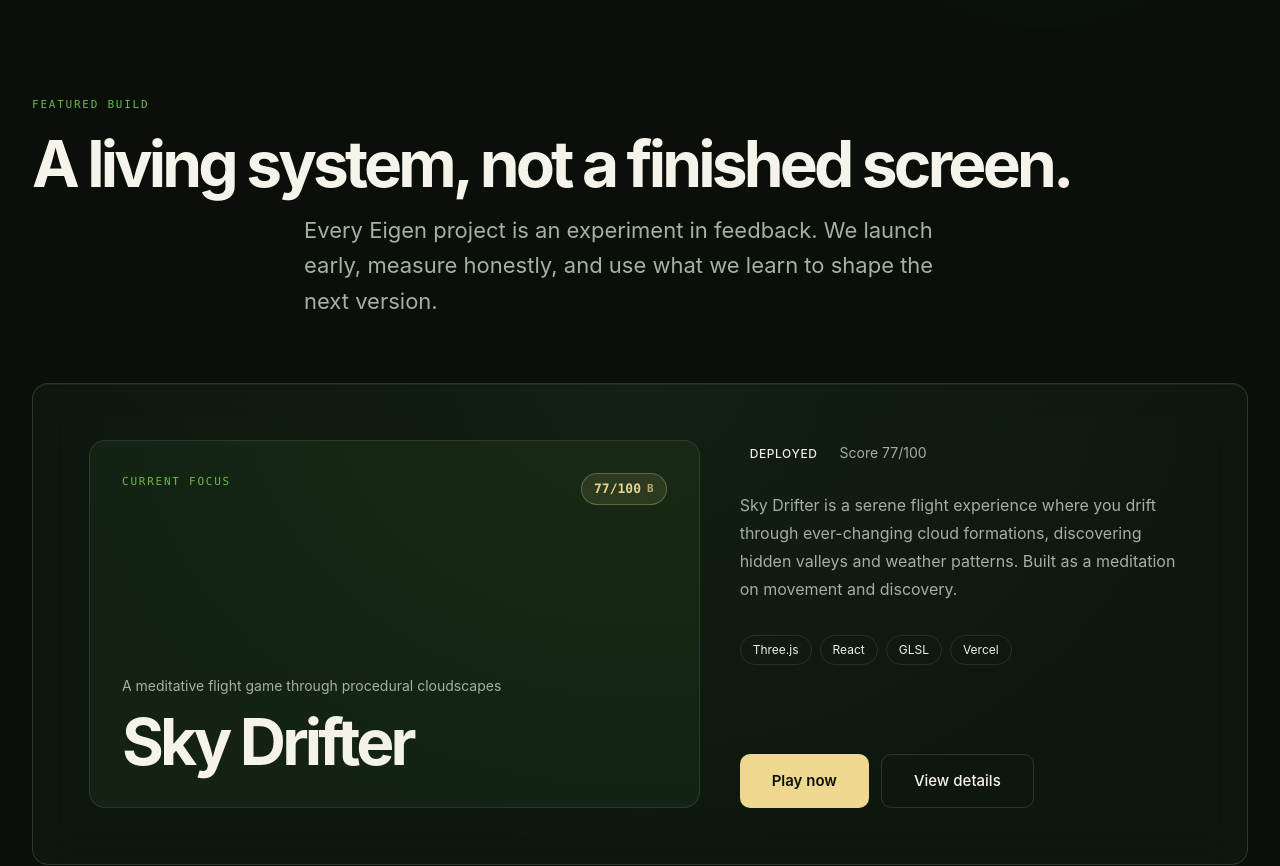
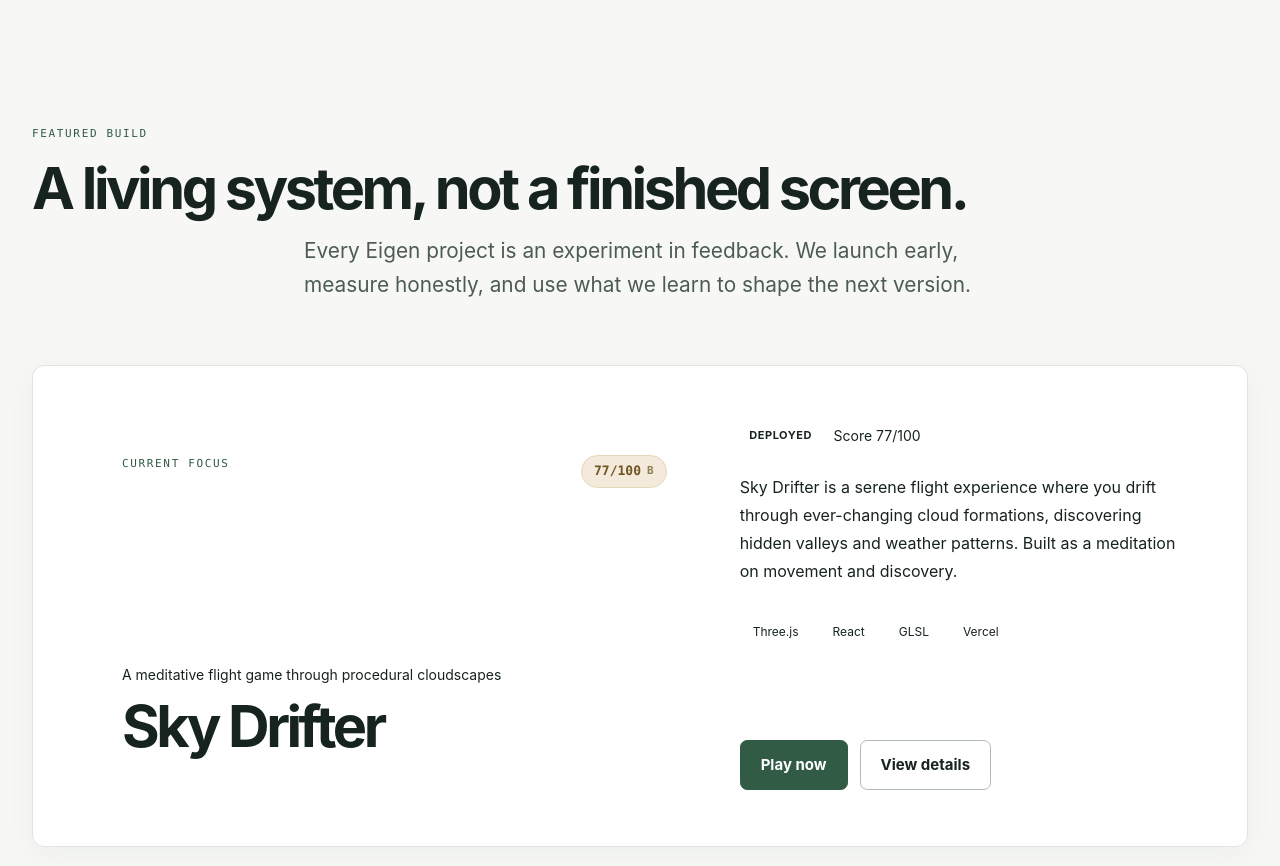
Before and after one commit to jordan-thirkle/ai-game-studio, a Next.js app: page / in a window 1280 px wide. Shown: the part 880-1746 px from the top of the page. Built offline with nearby package versions, Linux system fonts and the light colour scheme.

Commit message:
feat: add game lab workspace shell

```diff
--- a/src/app/globals.css
+++ b/src/app/globals.css
@@ -1,408 +1,72 @@
 @import "tailwindcss";
 
-/* ============================================
-   EIGEN STUDIO — THE LIVING SCOREBOARD
-   Design system: dark, cinematic, analytical
-   ============================================ */
-
 @theme {
-  --color-forest-950: #0a0f0a;
-  --color-forest-900: #0f180f;
-  --color-forest-800: #142314;
-  --color-forest-700: #1a2e1a;
-  --color-forest-600: #294b25;
-  --color-eigen-green: #4a8a3a;
-  --color-eigen-bright: #69b94d;
-  --color-eigen-gold: #f0d890;
-  --color-eigen-cream: #f5f3ea;
-  --color-eigen-muted: #a7b0a4;
-  --color-eigen-border: rgba(176, 211, 155, 0.18);
-
+  --color-ink: #17231f;
+  --color-ink-soft: #4d5b55;
+  --color-paper: #f7f8f5;
+  --color-panel: #ffffff;
+  --color-line: #dfe5df;
+  --color-moss: #315b45;
+  --color-moss-dark: #244534;
+  --color-sand: #b18a4a;
+  --color-sand-soft: #f3eadb;
+  --color-danger: #a13d37;
   --font-sans: "Inter", "Segoe UI", system-ui, sans-serif;
   --font-mono: "SFMono-Regular", Consolas, "Liberation Mono", Menlo, monospace;
 }
 
-/* ============================================
-   ROOT VARIABLES (CSS custom props)
-   ============================================ */
-
 :root {
-  --color-forest-950: #0a0f0a;
-  --color-forest-900: #0f180f;
-  --color-forest-800: #142314;
-  --color-forest-700: #1a2e1a;
-  --color-forest-600: #294b25;
-  --color-eigen-green: #4a8a3a;
-  --color-eigen-bright: #69b94d;
-  --color-eigen-gold: #f0d890;
-  --color-eigen-cream: #f5f3ea;
-  --color-eigen-muted: #a7b0a4;
-  --color-border: rgba(176, 211, 155, 0.18);
+  --color-ink: #17231f;
+  --color-ink-soft: #4d5b55;
+  --color-paper: #f7f8f5;
+  --color-panel: #ffffff;
+  --color-line: #dfe5df;
+  --color-moss: #315b45;
+  --color-moss-dark: #244534;
+  --color-sand: #b18a4a;
+  --color-sand-soft: #f3eadb;
+  --color-danger: #a13d37;
+  --color-border: #dfe5df;
 }
 
-/* ============================================
-   BASE STYLES
-   ============================================ */
+*, *::before, *::after { box-sizing: border-box; }
+html { scroll-behavior: smooth; -webkit-font-smoothing: antialiased; }
+body { margin: 0; background: var(--color-paper); color: var(--color-ink); font-family: var(--font-sans); line-height: 1.6; }
+::selection { background: var(--color-sand-soft); color: var(--color-ink); }
 
-*,
-*::before,
-*::after {
-  box-sizing: border-box;
-}
+h1, h2, h3 { text-wrap: balance; }
+h1 { font-size: clamp(2.75rem, 7vw, 6rem); font-weight: 700; letter-spacing: -0.075em; line-height: .98; }
+h2 { font-size: clamp(2rem, 4.5vw, 4.25rem); font-weight: 700; letter-spacing: -0.06em; line-height: 1.04; }
+h3 { font-size: clamp(1.25rem, 2vw, 1.75rem); font-weight: 650; letter-spacing: -0.03em; line-height: 1.2; }
+.body-large { color: var(--color-ink-soft); font-size: clamp(1.075rem, 1.8vw, 1.3rem); }
+.eyebrow { color: var(--color-moss); font-family: var(--font-mono); font-size: .6875rem; letter-spacing: .15em; text-transform: uppercase; }
 
-html {
-  scroll-behavior: smooth;
-  -webkit-font-smoothing: antialiased;
-  -moz-osx-font-smoothing: grayscale;
-}
+.glass-card { overflow: hidden; position: relative; background: var(--color-panel); border: 1px solid var(--color-line); border-radius: .75rem; box-shadow: 0 8px 30px rgba(23,35,31,.045); }
+.glass-card:hover { border-color: #b8c8bd; box-shadow: 0 12px 36px rgba(23,35,31,.08); }
+.btn-primary, .btn-secondary { align-items: center; border-radius: .45rem; cursor: pointer; display: inline-flex; font-size: .9375rem; font-weight: 650; gap: .5rem; min-height: 2.75rem; padding: .75rem 1.25rem; text-decoration: none; transition: background-color .2s, border-color .2s, color .2s, transform .2s; }
+.btn-primary { background: var(--color-moss); border: 1px solid var(--color-moss); color: #fff; }
+.btn-primary:hover { background: var(--color-moss-dark); border-color: var(--color-moss-dark); transform: translateY(-1px); }
+.btn-secondary { background: transparent; border: 1px solid #aebbb2; color: var(--color-ink); }
+.btn-secondary:hover { background: #eef2ee; border-color: var(--color-moss); }
+.score-badge { align-items: center; background: var(--color-sand-soft); border: 1px solid #e5d6b9; border-radius: 999px; color: #705522; display: inline-flex; font-family: var(--font-mono); font-size: .8125rem; font-weight: 650; gap: .375rem; padding: .375rem .75rem; }
+.score-badge .grade { font-size: .6875rem; opacity: .75; }
+.status-pill { align-items: center; border-radius: 999px; display: inline-flex; font-size: .6875rem; font-weight: 650; gap: .375rem; letter-spacing: .05em; padding: .3rem .6rem; text-transform: uppercase; }
+.status-pill--active { background: #edf3ee; border: 1px solid #c4d6c8; color: var(--color-moss-dark); }
+.status-pill--deployed { background: var(--color-sand-soft); border: 1px solid #e5d6b9; color: #705522; }
+.reveal { opacity: 0; transform: translateY(1rem); transition: opacity .6s ease, transform .6s ease; }
+/* visible state */
+.reveal--visible { opacity: 1; transform: translateY(0); }
+:focus-visible { outline: 3px solid #9b6d22; outline-offset: 3px; }
+@media (prefers-reduced-motion: reduce) { *, *::before, *::after { animation-duration: .01ms !important; animation-iteration-count: 1 !important; scroll-behavior: auto !important; transition-duration: .01ms !important; } .reveal { opacity: 1; transform: none; } }
 
-body {
-  margin: 0;
-  font-family: var(--font-sans);
-  background-color: var(--color-forest-950);
-  color: var(--color-eigen-cream);
-  line-height: 1.6;
-}
-
-/* ============================================
-   TYPOGRAPHY
-   ============================================ */
-
-.display-text {
-  font-size: clamp(3.25rem, 8vw, 8rem);
-  font-weight: 700;
-  letter-spacing: -0.085em;
-  line-height: 0.95;
-}
-
-h1 {
-  font-size: clamp(3rem, 7vw, 7.5rem);
-  font-weight: 700;
-  letter-spacing: -0.085em;
-  line-height: 0.95;
-}
-
-h2 {
-  font-size: clamp(2.25rem, 5vw, 5rem);
-  font-weight: 700;
-  letter-spacing: -0.06em;
-  line-height: 1.05;
-}
-
-h3 {
-  font-size: clamp(1.35rem, 2vw, 2rem);
-  font-weight: 600;
-  letter-spacing: -0.03em;
-  line-height: 1.2;
-}
-
-.body-large {
-  font-size: clamp(1.125rem, 1.8vw, 1.375rem);
-  color: var(--color-eigen-muted);
-}
-
-.eyebrow {
-  font-family: var(--font-mono);
-  font-size: 0.6875rem;
-  text-transform: uppercase;
-  letter-spacing: 0.16em;
-  color: var(--color-eigen-bright);
-}
-
-/* ============================================
-   GLASS CARD
-   ============================================ */
-
-.glass-card {
-  background: rgba(20, 35, 20, 0.45);
-  backdrop-filter: blur(18px);
-  -webkit-backdrop-filter: blur(18px);
-  border: 1px solid var(--color-border);
-  border-radius: 1rem;
-  position: relative;
-  overflow: hidden;
-}
-
-.glass-card::before {
-  content: "";
-  position: absolute;
-  inset: 0;
-  background: radial-gradient(
-    ellipse at 50% 0%,
-    rgba(74, 138, 58, 0.08) 0%,
-    transparent 70%
-  );
-  pointer-events: none;
-}
-
-.glass-card::after {
-  content: "";
-  position: absolute;
-  inset: 0;
-  border-radius: inherit;
-  box-shadow: inset 0 1px 0 0 rgba(255, 255, 255, 0.05);
-  pointer-events: none;
-}
-
-.glass-card:hover {
-  border-color: rgba(176, 211, 155, 0.3);
-}
-
-/* ============================================
-   BUTTONS
-   ============================================ */
-
-.btn-primary {
-  display: inline-flex;
-  align-items: center;
-  gap: 0.5rem;
-  padding: 0.875rem 2rem;
-  background-color: var(--color-eigen-gold);
-  color: var(--color-forest-950);
-  font-weight: 600;
-  font-size: 0.9375rem;
-  border-radius: 0.625rem;
-  border: none;
-  cursor: pointer;
-  text-decoration: none;
-  transition: all 0.2s ease;
-}
-
-.btn-primary:hover {
-  background-color: #f5e0a0;
-  transform: translateY(-1px);
-  box-shadow: 0 4px 20px rgba(240, 216, 144, 0.3);
-}
-
-.btn-secondary {
-  display: inline-flex;
-  align-items: center;
-  gap: 0.5rem;
-  padding: 0.875rem 2rem;
-  background: transparent;
-  color: var(--color-eigen-cream);
-  font-weight: 500;
-  font-size: 0.9375rem;
-  border-radius: 0.625rem;
-  border: 1px solid var(--color-border);
-  cursor: pointer;
-  text-decoration: none;
-  transition: all 0.2s ease;
-}
-
-.btn-secondary:hover {
-  border-color: var(--color-eigen-green);
-  background: rgba(74, 138, 58, 0.1);
-}
-
-/* ============================================
-   SCORE BADGE
-   ============================================ */
-
-.score-badge {
-  display: inline-flex;
-  align-items: center;
-  gap: 0.375rem;
-  padding: 0.375rem 0.75rem;
-  background: rgba(240, 216, 144, 0.1);
-  border: 1px solid rgba(240, 216, 144, 0.3);
-  border-radius: 2rem;
-  font-family: var(--font-mono);
-  font-size: 0.8125rem;
-  font-weight: 600;
-  color: var(--color-eigen-gold);
-  transition: all 0.3s ease;
-}
-
-.score-badge:hover {
-  box-shadow: 0 0 20px rgba(240, 216, 144, 0.25);
-  border-color: rgba(240, 216, 144, 0.5);
-}
-
-.score-badge .grade {
-  font-size: 0.6875rem;
-  opacity: 0.7;
-}
-
-/* ============================================
-   STATUS PILLS
-   ============================================ */
-
-.status-pill {
-  display: inline-flex;
-  align-items: center;
-  gap: 0.375rem;
-  padding: 0.25rem 0.625rem;
-  border-radius: 2rem;
-  font-size: 0.75rem;
-  font-weight: 500;
-  text-transform: uppercase;
-  letter-spacing: 0.05em;
-}
-
-.status-pill--active {
-  background: rgba(105, 185, 77, 0.15);
-  color: var(--color-eigen-bright);
-  border: 1px solid rgba(105, 185, 77, 0.3);
-}
-
-.status-pill--deployed {
-  background: rgba(240, 216, 144, 0.15);
-  color: var(--color-eigen-gold);
-  border: 1px solid rgba(240, 216, 144, 0.3);
-}
-
-/* ============================================
-   REVEAL ANIMATION
-   ============================================ */
-
-.reveal {
-  opacity: 0;
-  transform: translateY(1.25rem);
-  transition: opacity 0.7s cubic-bezier(0.22, 1, 0.36, 1),
-    transform 0.7s cubic-bezier(0.22, 1, 0.36, 1);
-}
-
-.reveal--visible {
-  opacity: 1;
-  transform: translateY(0);
-}
-
-/* ============================================
-   FOCUS STYLES (Accessibility)
-   ============================================ */
-
-:focus-visible {
-  outline: 3px solid var(--color-eigen-gold);
-  outline-offset: 2px;
-}
-
-a:focus-visible,
-button:focus-visible {
-  outline: 3px solid var(--color-eigen-gold);
-  outline-offset: 2px;
-}
-
-/* ============================================
-   REDUCED MOTION
-   ============================================ */
-
-@media (prefers-reduced-motion: reduce) {
-  *,
-  *::before,
-  *::after {
-    animation-duration: 0.01ms !important;
-    animation-iteration-count: 1 !important;
-    transition-duration: 0.01ms !important;
-    scroll-behavior: auto !important;
-  }
-
-  .reveal {
-    opacity: 1;
-    transform: none;
-  }
-}
-
-/* ============================================
-   GRID BACKGROUND (Hero)
-   ============================================ */
-
-.grid-bg {
-  background-image: linear-gradient(
-      rgba(74, 138, 58, 0.06) 1px,
-      transparent 1px
-    ),
-    linear-gradient(90deg, rgba(74, 138, 58, 0.06) 1px, transparent 1px);
-  background-size: 3rem 3rem;
-}
-
-/* ============================================
-   GLOW ORB (Hero ambient)
-   ============================================ */
-
-.glow-orb {
-  position: absolute;
-  width: 600px;
-  height: 600px;
-  border-radius: 50%;
-  background: radial-gradient(
-    circle,
-    rgba(74, 138, 58, 0.15) 0%,
-    rgba(74, 138, 58, 0.05) 40%,
-    transparent 70%
-  );
-  pointer-events: none;
-  filter: blur(60px);
-}
-
-/* ============================================
-   FORM STYLES
-   ============================================ */
-
-.form-label {
-  display: block;
-  font-size: 0.875rem;
-  font-weight: 500;
-  color: var(--color-eigen-cream);
-  margin-bottom: 0.375rem;
-}
-
-.form-input {
-  width: 100%;
-  padding: 0.75rem 1rem;
-  background: rgba(20, 35, 20, 0.6);
-  border: 1px solid var(--color-border);
-  border-radius: 0.5rem;
-  color: var(--color-eigen-cream);
-  font-size: 0.9375rem;
-  font-family: var(--font-sans);
-  transition: border-color 0.2s ease;
-}
-
-.form-input:focus {
-  border-color: var(--color-eigen-green);
-  outline: none;
-  box-shadow: 0 0 0 2px rgba(74, 138, 58, 0.2);
-}
-
-.form-input::placeholder {
-  color: rgba(167, 176, 164, 0.5);
-}
-
-.form-error {
-  font-size: 0.8125rem;
-  color: #c44a2a;
-  margin-top: 0.25rem;
-}
-
-/* ============================================
-   UTILITIES
-   ============================================ */
-
-.section-container {
-  max-width: 80rem;
-  margin-left: auto;
-  margin-right: auto;
-  padding-left: 1.5rem;
-  padding-right: 1.5rem;
-}
-
-@media (min-width: 768px) {
-  .section-container {
-    padding-left: 2rem;
-    padding-right: 2rem;
-  }
-}
-
-/* Visually hidden but accessible */
-.visually-hidden {
-  position: absolute;
-  width: 1px;
-  height: 1px;
-  padding: 0;
-  margin: -1px;
-  overflow: hidden;
-  clip: rect(0, 0, 0, 0);
-  white-space: nowrap;
-  border-width: 0;
-}
+.grid-bg { background-image: linear-gradient(rgba(49,91,69,.045) 1px, transparent 1px), linear-gradient(90deg, rgba(49,91,69,.045) 1px, transparent 1px); background-size: 3rem 3rem; }
+.glow-orb { display: none; }
+.form-label { color: var(--color-ink); display: block; font-size: .875rem; font-weight: 650; margin-bottom: .375rem; }
+.form-input { background: #fff; border: 1px solid #aebbb2; border-radius: .45rem; color: var(--color-ink); font-family: var(--font-sans); font-size: .9375rem; min-height: 2.75rem; padding: .75rem 1rem; width: 100%; }
+.form-input:focus { border-color: var(--color-moss); box-shadow: 0 0 0 3px rgba(49,91,69,.15); outline: none; }
+.form-input::placeholder { color: #718078; }
+.form-error { color: var(--color-danger); font-size: .8125rem; margin-top: .25rem; }
+.section-container { margin-left: auto; margin-right: auto; max-width: 80rem; padding-left: 1.5rem; padding-right: 1.5rem; }
+@media (min-width: 768px) { .section-container { padding-left: 2rem; padding-right: 2rem; } }
+.visually-hidden { clip: rect(0 0 0 0); clip-path: inset(50%); height: 1px; overflow: hidden; position: absolute; white-space: nowrap; width: 1px; }
+.visually-hidden:focus, .focus\:not-sically-hidden:focus { clip: auto; clip-path: none; height: auto; overflow: visible; position: fixed; white-space: normal; width: auto; }
--- a/src/app/layout.tsx
+++ b/src/app/layout.tsx
@@ -1,4 +1,5 @@
 import type { Metadata } from "next";
+import Link from "next/link";
 import "./globals.css";
 import { SiteHeader } from "@/components/layout/SiteHeader";
 import { SiteFooter } from "@/components/layout/SiteFooter";
@@ -51,6 +52,9 @@ export default function RootLayout({
           Skip to main content
         </a>
         <SiteHeader />
+        <div className="border-b border-[var(--color-line)] bg-[var(--color-sand-soft)] px-6 py-2 text-center text-xs text-[var(--color-ink-soft)]">
+          <Link href="/admin" className="font-semibold text-[var(--color-moss-dark)] no-underline">Game Lab</Link> · private iteration workspace
+        </div>
         <main id="main-content">{children}</main>
         <SiteFooter />
       </body>
```
Also changed, not shown: src/app/admin/page.tsx (added, +68 -0 lines).
